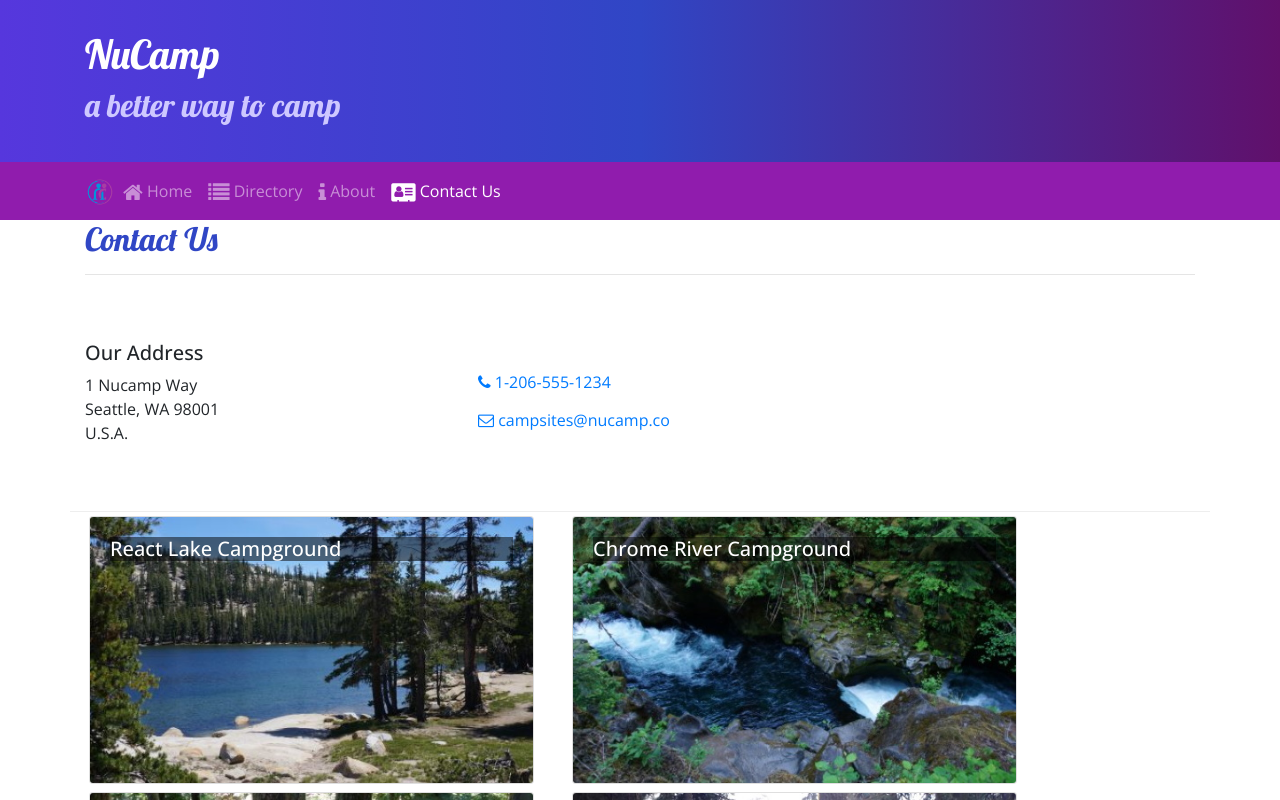
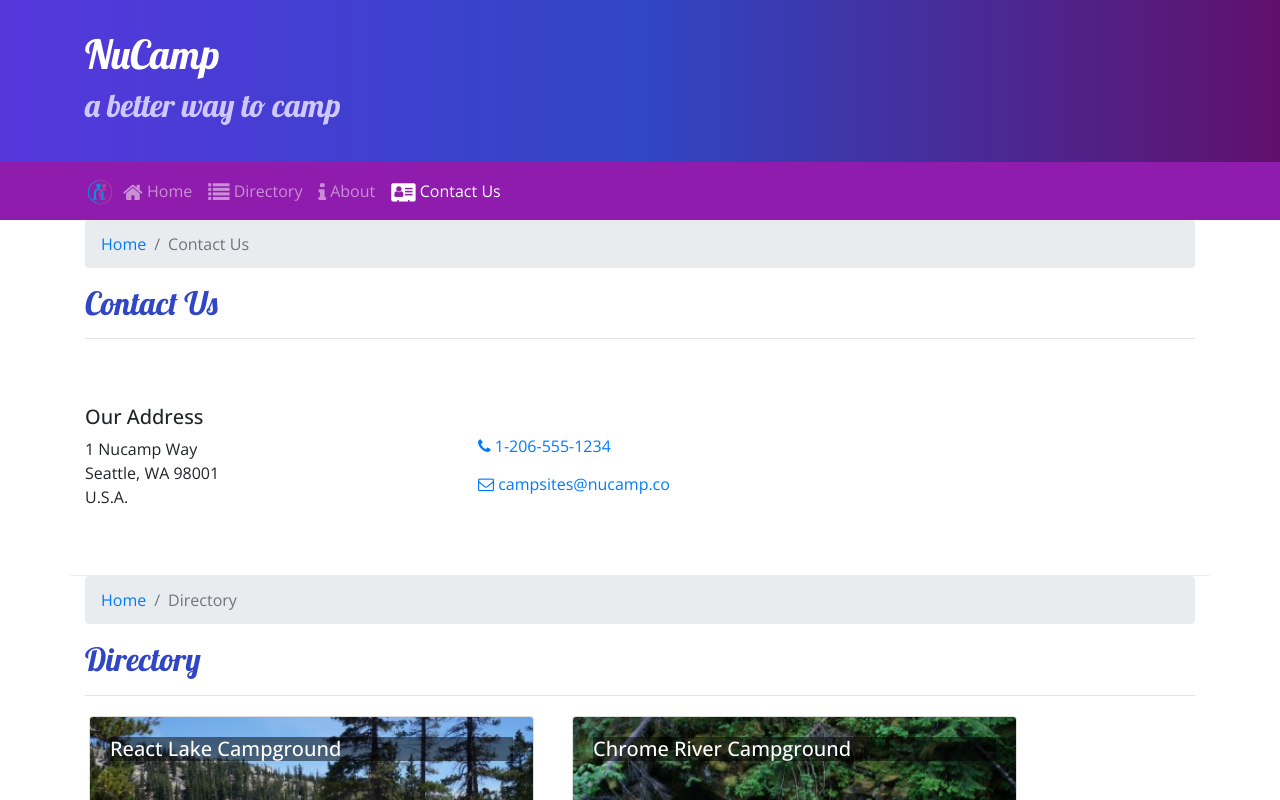
Before and after one commit to thomastran9215/nucampsite, a React (Create React App) app: page /contactus in a window 1280 px wide. Shown: the top 800 px of the page. Built offline with nearby package versions, Linux system fonts and the light colour scheme.

Commit message:
Breadcrumbs

```diff
--- a/src/components/CampsiteInfoComponent.js
+++ b/src/components/CampsiteInfoComponent.js
@@ -1,7 +1,6 @@
 import React from 'react';
-import { Card, CardImg, CardImgOverlay, CardText, CardBody, CardTitle } from 'reactstrap';
-
-
+import { Card, CardImg, CardText, CardBody, CardTitle, Breadcrumb, BreadcrumbItem } from 'reactstrap';
+import { Link } from 'react-router-dom';
 
 function RenderCampsite({campsite}) {
     return (
@@ -9,7 +8,6 @@
             <Card>
                 <CardImg top src={campsite.image} alt={campsite.name} />
                 <CardBody>
-                    <CardTitle>{campsite.name}</CardTitle>
                     <CardText>{campsite.description}</CardText>
                 </CardBody>
             </Card>
@@ -37,7 +35,17 @@
     if (props.campsite){
         return (
             <div className="container">
-                <div className = "row">
+                <div className="row">
+                    <div className="col">
+                        <Breadcrumb>
+                            <BreadcrumbItem><Link to="/directory">Directory</Link></BreadcrumbItem>
+                            <BreadcrumbItem active>{props.campsite.name}</BreadcrumbItem>
+                        </Breadcrumb>
+                        <h2>{props.campsite.name}</h2>
+                        <hr />
+                    </div>
+                </div>
+                <div className="row">
                     <RenderCampsite campsite={props.campsite} />
                     <RenderComments comments={props.comments} />
                 </div>
--- a/src/components/ContactComponent.js
+++ b/src/components/ContactComponent.js
@@ -1,10 +1,16 @@
 import React from 'react';
+import { Breadcrumb, BreadcrumbItem } from 'reactstrap';
+import { Link } from 'react-router-dom';
 
 function Contact(props) {
     return (
         <div className="container">
             <div className="row">
-                <div className="col">
+            <div className="col">
+                    <Breadcrumb>
+                        <BreadcrumbItem><Link to="/home">Home</Link></BreadcrumbItem>
+                        <BreadcrumbItem active>Contact Us</BreadcrumbItem>
+                    </Breadcrumb>
                     <h2>Contact Us</h2>
                     <hr />
                 </div>
--- a/src/components/DirectoryComponent.js
+++ b/src/components/DirectoryComponent.js
@@ -1,5 +1,5 @@
 import React from 'react';
-import { Card, CardImg, CardImgOverlay, CardTitle } from 'reactstrap';
+import { Card, CardImg, CardImgOverlay, CardTitle, Breadcrumb, BreadcrumbItem } from 'reactstrap';
 import { Link } from 'react-router-dom';
 
 function RenderDirectoryItem({campsite}) {
@@ -28,6 +28,16 @@
     return (
         <div className="container">
             <div className="row">
+                <div className="col">
+                    <Breadcrumb>
+                        <BreadcrumbItem><Link to="/home">Home</Link></BreadcrumbItem>
+                        <BreadcrumbItem active>Directory</BreadcrumbItem>
+                    </Breadcrumb>
+                    <h2>Directory</h2>
+                    <hr />
+                </div>
+            </div>
+            <div className="row">
                 {directory}
             </div>
         </div>
```
